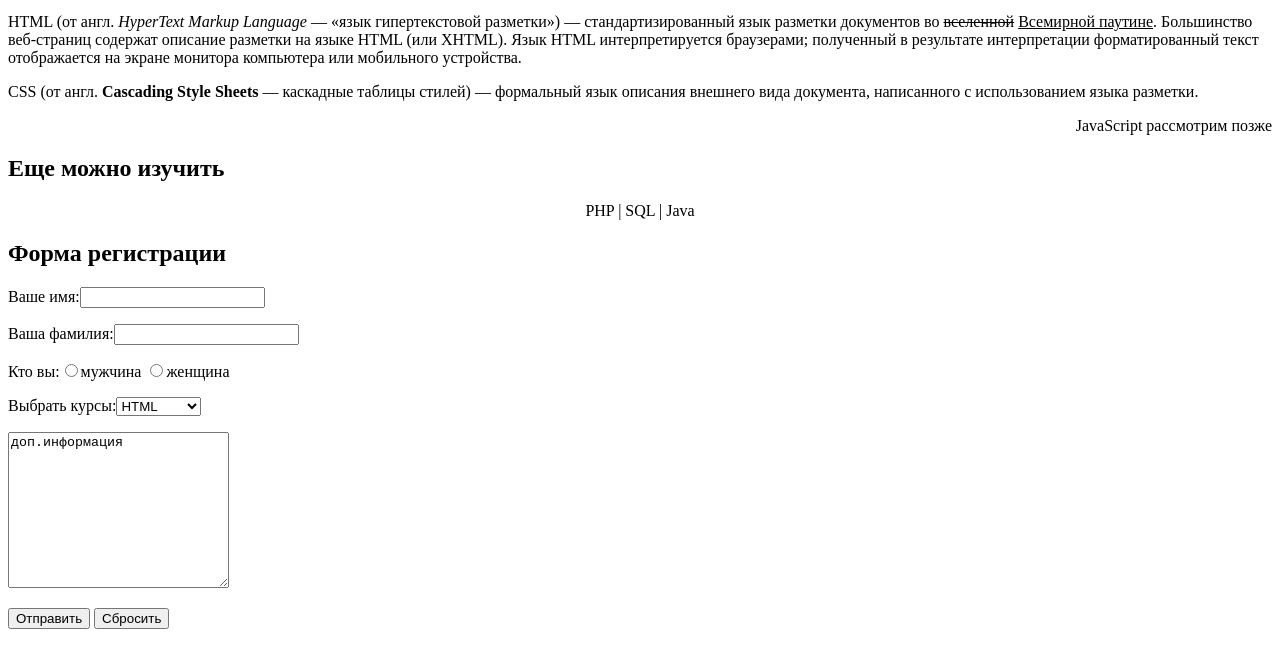
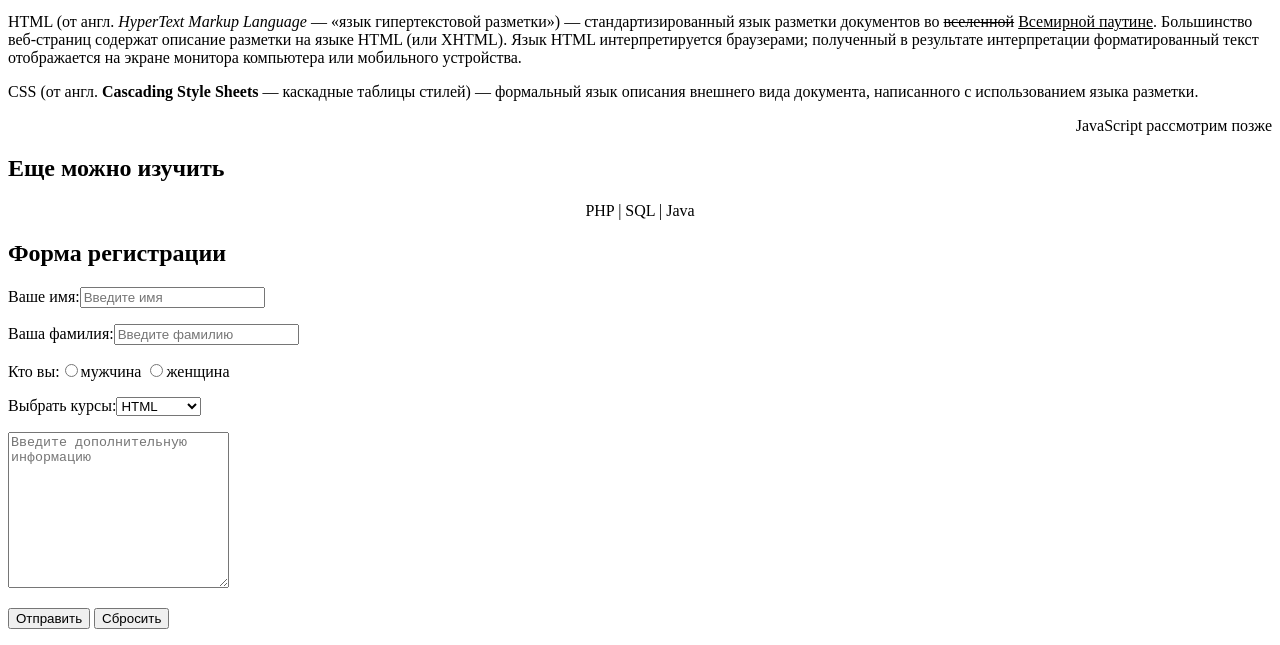
Before and after one commit to Andrey6444/homework, a website: page lessons1/index.html in a window 1280 px wide. Shown: the part 357-1002 px from the top of the page. Drawn offline with Linux system fonts and the light colour scheme.

Commit message:
commit 2

```diff
--- a/lessons1/index.html
+++ b/lessons1/index.html
@@ -6,9 +6,9 @@
   </head>
   <body>
         <h1 align="center" id="paragraph">Front-end курсы</h1>
-		<p align="center" id="paragraph"> <img src="https://github.com/Andrey6444/homework/blob/lessons1/lessons1/images/html5.png" width="200" height="200 px" alt="logo html5" ></p>
+		<p align="center" id="paragraph"> <img src="https://github.com/Andrey6444/homework/blob/lessons1/lessons1/images/html5.png?raw=true" width="200" height="200 px" alt="logo html5" ></p>
 	<ul>
-	   <a href="https://github.com/Andrey6444/homework/blob/lessons1/lessons1/cource.html><li>Курсы HTML</li></a>
+	   <a href="https://github.com/Andrey6444/homework/blob/lessons1/lessons1/cource.html"><li>Курсы HTML</li></a>
 	   <li>Курсы CSS</li>
 	   <li>Курсы JavaScript</li>
 	</ul>
@@ -23,12 +23,12 @@ HTML интерпретируется браузерами; полученный
 	<p align="center">PHP | SQL | Java</p>
 	     <h2>Форма регистрации</h2>
     <form action="https://github.com/Andrey6444/homework/blob/lessons1/lessons1/forms.php">
-	     <p>Ваше имя:<input type="text" name="name" value=""></p>
-		 <p>Ваша фамилия:<input type="text" name="name" value=""></p>
+	     <p>Ваше имя:<input type="text" name="name" value="" placeholder="Введите имя"></p>
+		 <p>Ваша фамилия:<input type="text" name="name" value="" placeholder="Введите фамилию"></p>
 		 <p>Кто вы:<input type="radio" name="name" value="м">мужчина</input>
 		           <input type="radio" name="name" value="ж">женщина</input></p>
 		 <p>Выбрать курсы:<select><option>HTML</option><option>CSS</option><option>JavaScript</option></select></p>
-		 <p><textarea name="text" cols="25" rows="10">доп.информация</textarea></p>
+		 <p><textarea name="text" cols="25" rows="10" placeholder="Введите дополнительную информацию"></textarea></p>
 		 <p><input class="button" type="submit" value="Отправить"/> <input class="button" type="reset" value="Сбросить"/></p>
     </form>
 	</body>
```
